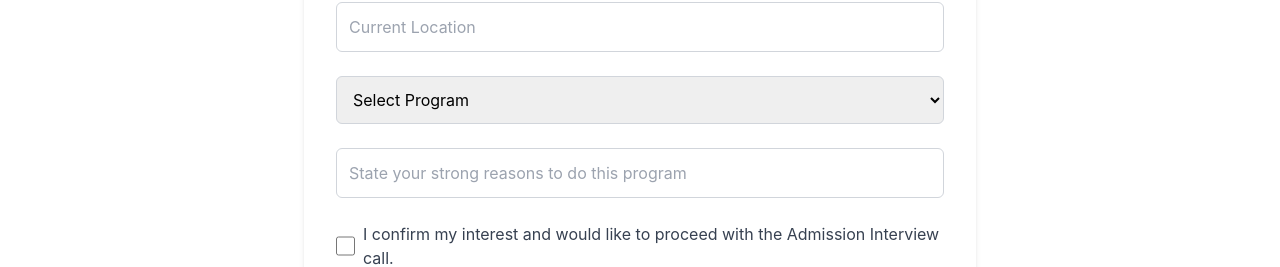
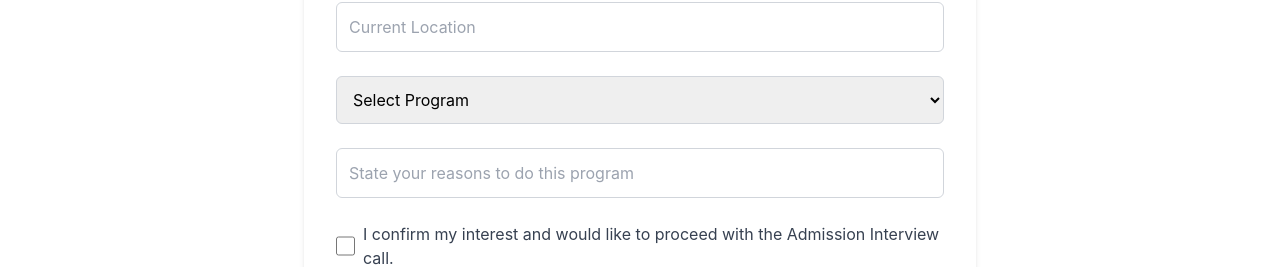
Before and after one commit to sanjeev699/certifa_rebel, a React (Create React App) app: page / in a window 1280 px wide. Shown: the part 7653-7920 px from the top of the page. Built offline with nearby package versions, Linux system fonts and the light colour scheme.

Commit message:
Update placeholder text in EnrollForm input

```diff
--- a/src/components/EnrollForm.jsx
+++ b/src/components/EnrollForm.jsx
@@ -150,7 +150,7 @@ Reason to join: ${formData.reason} `;
            <input
             type="text"
             name="reason"
-            placeholder="State your strong reasons to do this program"
+            placeholder="State your reasons to do this program"
             value={formData.reason}
             onChange={handleChange}
             required
```
